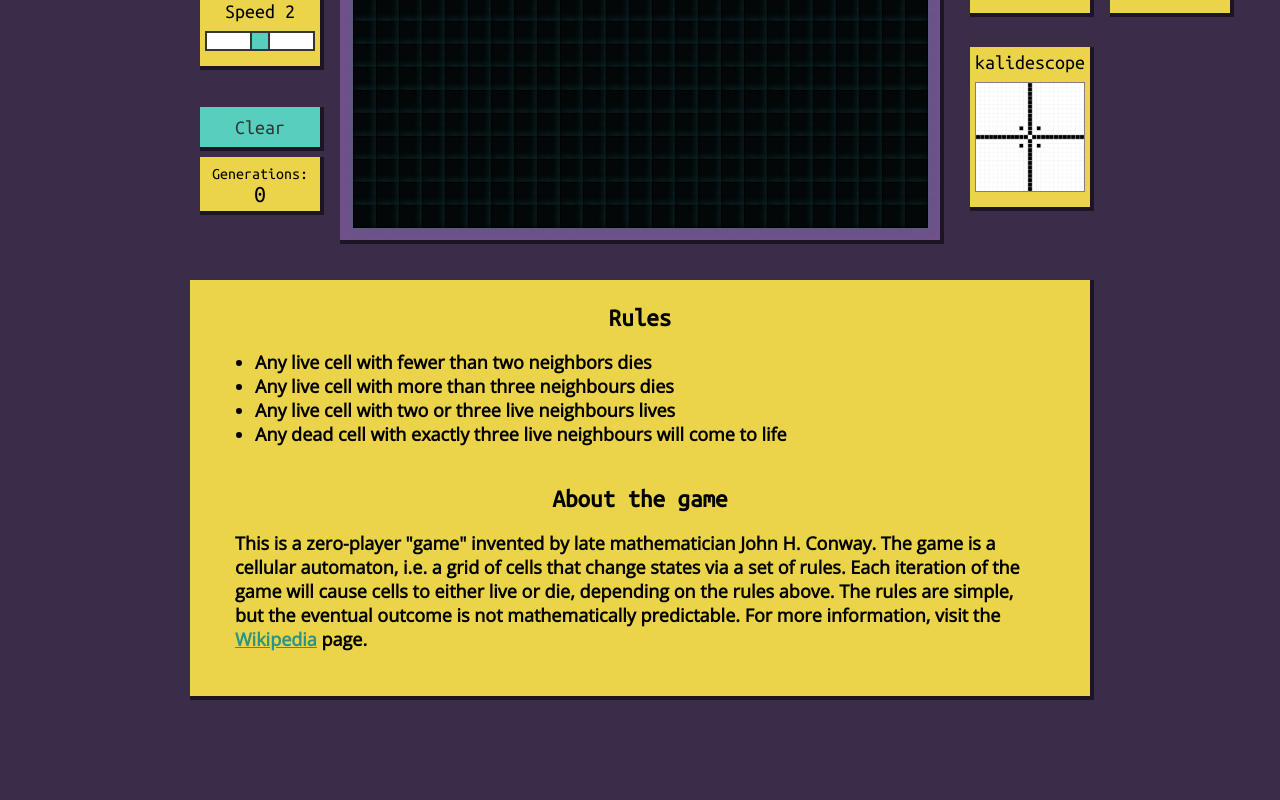
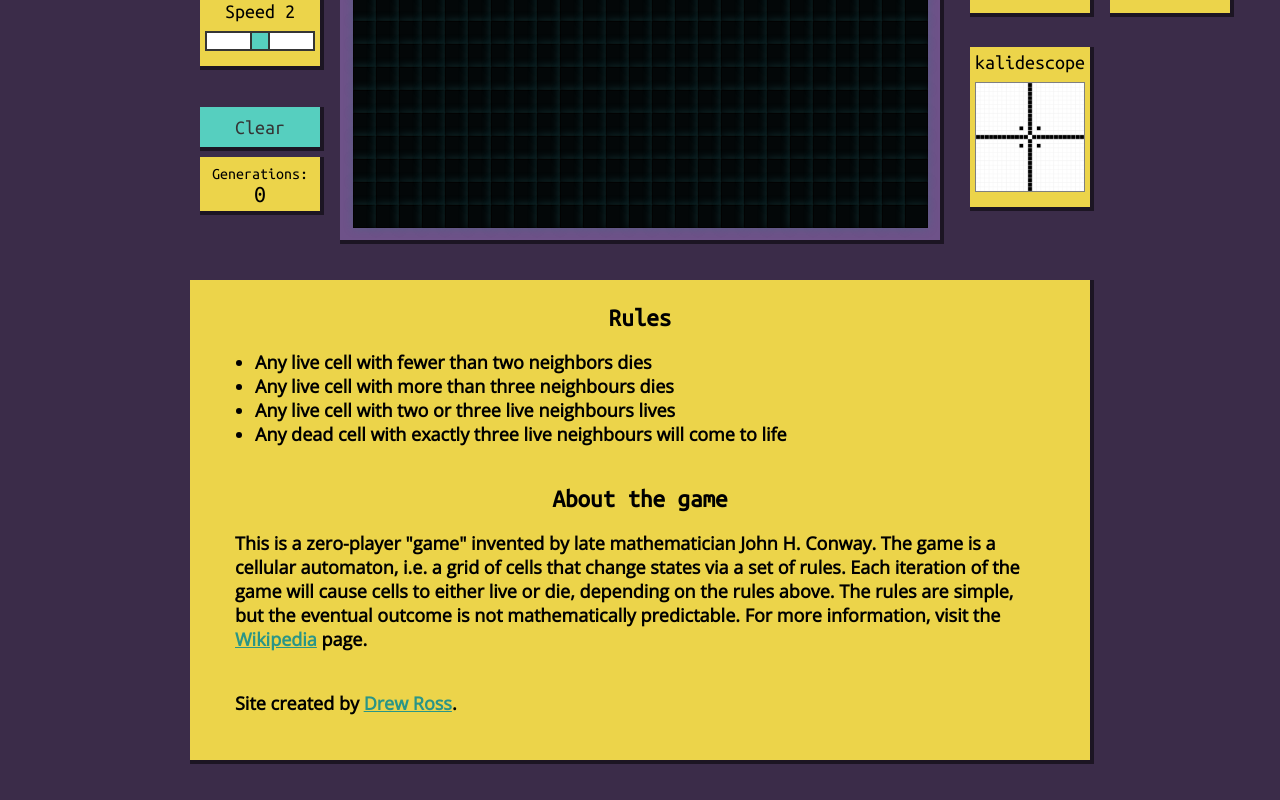
Before and after one commit to drew-ross/game-of-life, a React (Create React App) app in the folder app/: page / in a window 1280 px wide. Shown: the part 510-1310 px from the top of the page. Before the commit the page ends 1246 px from the top, so only its background shows below. Built offline with nearby package versions, Linux system fonts and the light colour scheme.

Commit message:
Add site credits.

```diff
--- a/app/src/components/About.jsx
+++ b/app/src/components/About.jsx
@@ -17,6 +17,7 @@ const About = () => {
         Each iteration of the game will cause cells to either live or die, depending on the rules above.
         The rules are simple, but the eventual outcome is not mathematically predictable.
         For more information, visit the <a target='_blank' href='https://en.wikipedia.org/wiki/Conway%27s_Game_of_Life'>Wikipedia</a> page.</p>
+      <p>Site created by <a target='_blank' href='https://github.com/drew-ross'>Drew Ross</a>.</p>
     </section>
   );
 };
```
